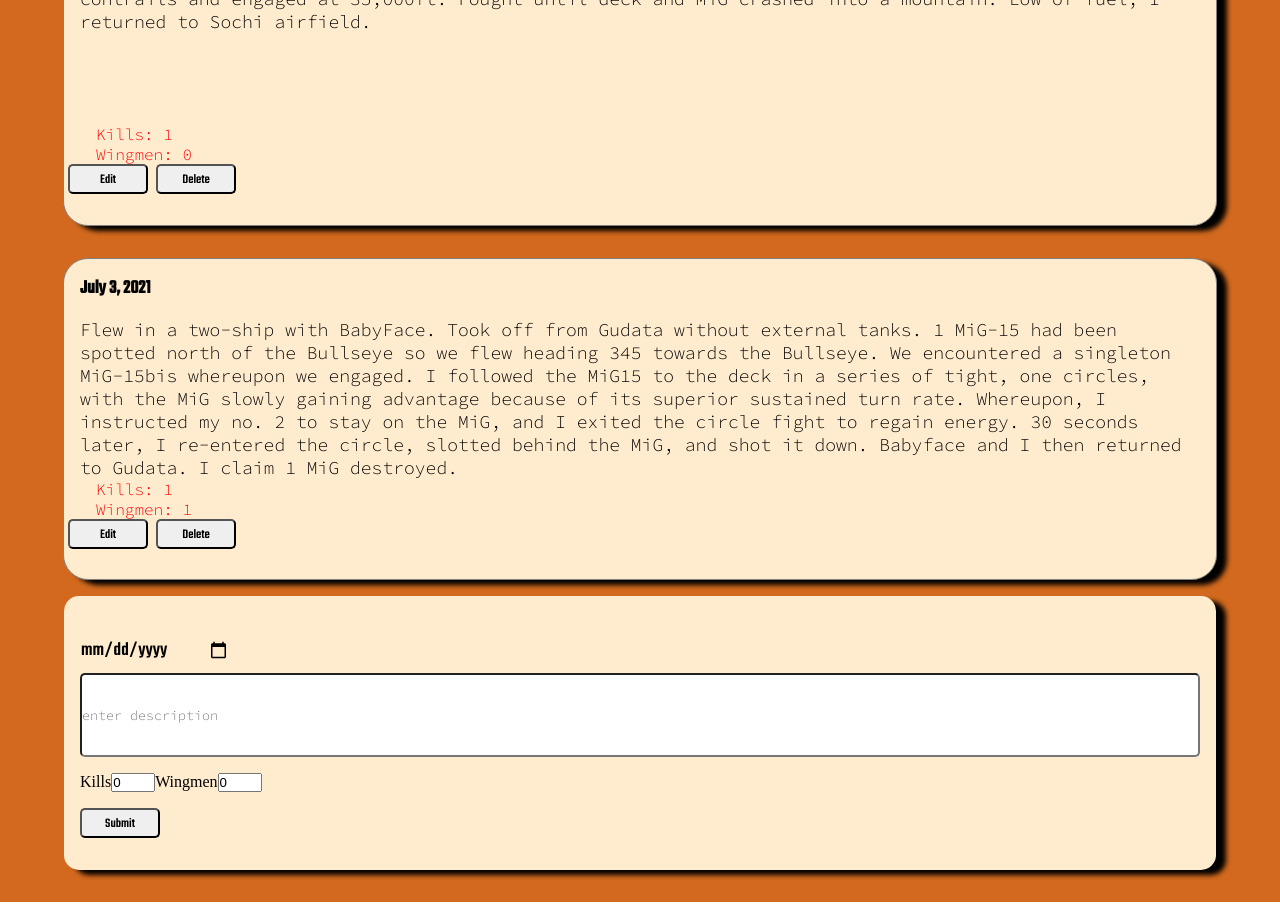
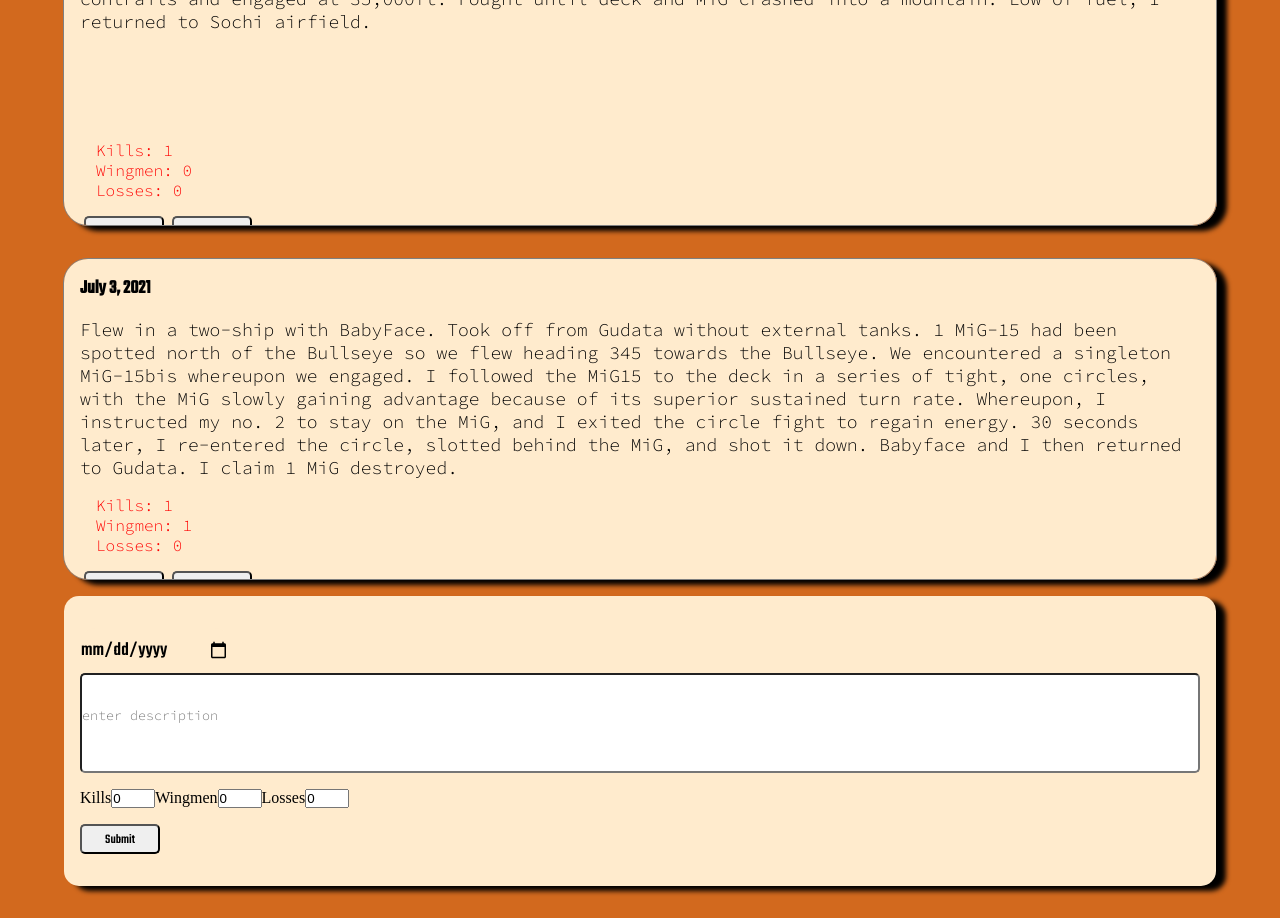
Before and after one commit to JWoltjen/flight-log, a React (Create React App) app: page / in a window 1280 px wide. Shown: the part 160-1078 px from the top of the page. Built offline with nearby package versions, Linux system fonts and the light colour scheme.

Commit message:
add losses stat

```diff
--- a/src/AddFlight.js
+++ b/src/AddFlight.js
@@ -7,6 +7,7 @@ const AddFlight = () => {
     const [description, setDescription] = useState('')
     const [kills, setKills] = useState(0)
     const [wingmen, setWingmen] = useState(0)
+    const [losses, setLosses] = useState(0)
     const [flights, setFlights] = useContext(FlightContext)
 
     const updateName = e => {
@@ -21,10 +22,18 @@ const AddFlight = () => {
     const updateWingmen = e => {
         setWingmen(e.target.value)
     }
+      const updateLosses = e => {
+        setLosses(e.target.value)
+    }
     const addFlight = e => {
         e.preventDefault()
         setFlights(flights => (
-            [...flights, {date: date, description: description, kills: kills, wingmen: wingmen} ]
+            [...flights,
+                {date: date,
+                description: description,
+                kills: kills,
+                wingmen: wingmen,
+                losses: losses} ]
         ))
     }
     return (
@@ -33,9 +42,11 @@ const AddFlight = () => {
            <input type='text' className='add-flight-description' name='description' placeholder="enter description" value={description} onChange={updateName}/>
              <span className='add-flight-kills'>
                 <label for="kills">Kills</label>
-                <input type='number' id='kills' name='kills' min='1' max='5' value={kills} onChange={updateKills}/>
+                <input type='number' id='kills' name='kills' min='0' max='5' value={kills} onChange={updateKills}/>
                 <label for='wingmen'>Wingmen</label>
             <input type='number' id='wingmen' name='wingmen' min='0' max='4' value={wingmen} onChange={updateWingmen}/>
+                <label for='losses'>Losses</label>
+            <input type='number' id='losses' name='losses' min='0' max='4' value={losses} onChange={updateLosses}/>
             </span>
            <button className='add-flight-button'>Submit</button>
        </form>
--- a/src/App.css
+++ b/src/App.css
@@ -57,6 +57,7 @@ nav {
 .flight-card-description {
   padding-left: 1rem;
   padding-right: 1rem;
+  margin-bottom: 1rem;
   font-size: large;
   min-height: 50%;
   font-family: "Source Code Pro", monospace;
@@ -64,6 +65,7 @@ nav {
 .flight-card-stats {
   padding-left: 1rem;
   padding-right: 1rem;
+  margin-bottom: 1rem;
   width: 25%;
   display: flex;
   flex-direction: column;
@@ -74,8 +76,9 @@ nav {
 }
 
 .flight-card-buttons {
-  bottom: 1rem;
-  left: 1rem;
+  margin-left: 1rem;
+  padding-bottom: 2rem;
+  margin-bottom: 20px;
 }
 
 button {
@@ -121,6 +124,7 @@ button {
   min-height: 10vh;
   max-height: 35vh;
   padding-right: 1rem;
+  padding-bottom: 1rem;
   font-family: "Source Code Pro", monospace;
 }
 .add-flight-button {
--- a/src/Flight.js
+++ b/src/Flight.js
@@ -1,7 +1,7 @@
 import React, {useState, useContext} from 'react'
 import { FlightContext } from './FlightContext'
 
-function Flight({date, id, description, kills, wingmen}) {
+function Flight({date, id, description, kills, wingmen, losses}) {
     const [flights, setFlights] = useContext(FlightContext)
 
     const deleteFlight = () => {
@@ -16,6 +16,7 @@ function Flight({date, id, description, kills, wingmen}) {
                 <ul>
                 <li>Kills: {kills}</li>
                 <li>Wingmen: {wingmen}</li>
+                <li>Losses: {losses}</li>
                 </ul>
             </div>
             <span className='flight-card-buttons'>
--- a/src/FlightContext.js
+++ b/src/FlightContext.js
@@ -10,6 +10,7 @@ export const FlightProvider = props => {
             description: 'Took off from Gudata at 1:30 and flew to the CAP point at 345. Encountered a single MiG in the contrails and engaged at 35,000ft. Fought until deck and MiG crashed into a mountain. Low of fuel, I returned to Sochi airfield.',
             kills: 1,
             wingmen: 0,
+            losses: 0,
         },
         {
             date: 'July 3, 2021',
@@ -17,6 +18,7 @@ export const FlightProvider = props => {
             description: 'Flew in a two-ship with BabyFace. Took off from Gudata without external tanks. 1 MiG-15 had been spotted north of the Bullseye so we flew heading 345 towards the Bullseye. We encountered a singleton MiG-15bis whereupon we engaged. I followed the MiG15 to the deck in a series of tight, one circles, with the MiG slowly gaining advantage because of its superior sustained turn rate. Whereupon, I instructed my no. 2 to stay on the MiG, and I exited the circle fight to regain energy. 30 seconds later, I re-entered the circle, slotted behind the MiG, and shot it down. Babyface and I then returned to Gudata. I claim 1 MiG destroyed.',
             kills: 1,
             wingmen: 1,
+            losses: 0,
         }
     ])
 
--- a/src/FlightLog.js
+++ b/src/FlightLog.js
@@ -9,7 +9,7 @@ function FlightLog() {
          return (
             <div className='flight-log'>
             {flights.map(flight => (
-                <Flight date={flight.date} id={flight.id} description={flight.description} kills={flight.kills} wingmen={flight.wingmen} />
+                <Flight date={flight.date} id={flight.id} description={flight.description} kills={flight.kills} wingmen={flight.wingmen} losses={flight.losses} />
             ))}
             </div>
     )
@@ -18,7 +18,7 @@ function FlightLog() {
     return (
             <div className='flight-log'>
             {flights.map(flight => (
-                <Flight date={flight.date} id={flight.id} description={flight.description} kills={flight.kills} wingmen={flight.wingmen} />
+                <Flight date={flight.date} id={flight.id} description={flight.description} kills={flight.kills} wingmen={flight.wingmen} losses={flight.losses} />
             ))}
             </div>
     )
```
